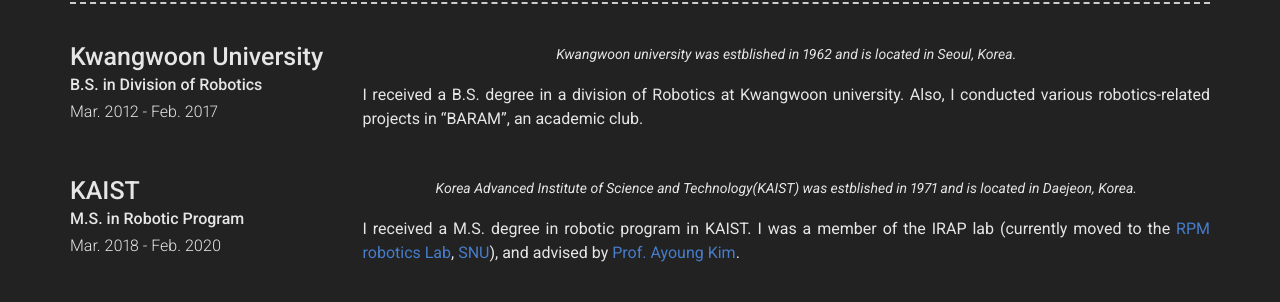
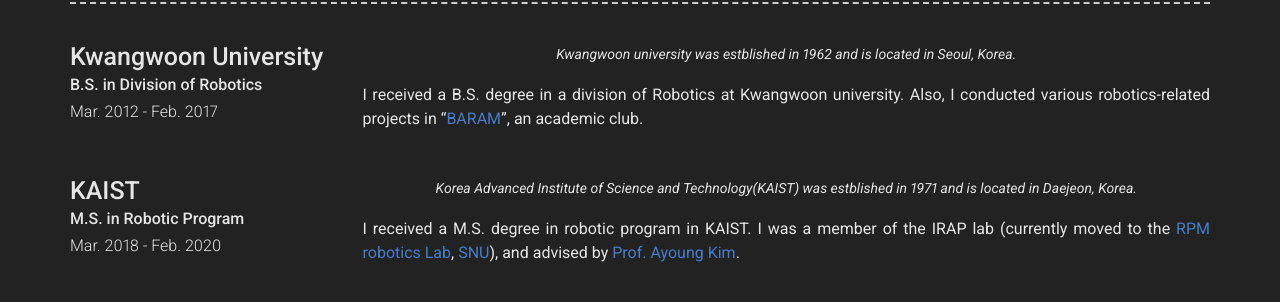
Before and after one commit to MyungHwanJeon/MyungHwanJeon.github.io, a Jekyll site: the page built from index.md, in a window 1280 px wide. Shown: the part 1202-1504 px from the top of the page. Built offline with Jekyll 4.4.1, drawn with Linux system fonts in a browser that asks for light colours; nearby versions of some CDN libraries; part of the change alters nothing that is shown.

```diff
--- a/_config.yml
+++ b/_config.yml
@@ -104,7 +104,7 @@ content:
         quote: >
           Kwangwoon university was estblished in 1962 and is located in Seoul, Korea.
         description: | # this will include new lines to allow paragraphs
-          I received a B.S. degree in a division of Robotics at Kwangwoon university. Also, I conducted various robotics-related projects in "BARAM", an academic club.
+          I received a B.S. degree in a division of Robotics at Kwangwoon university. Also, I conducted various robotics-related projects in "[BARAM](https://cafe.naver.com/roboticsbaram)", an academic club.
 
       - layout: top-left
         title: KAIST
```
